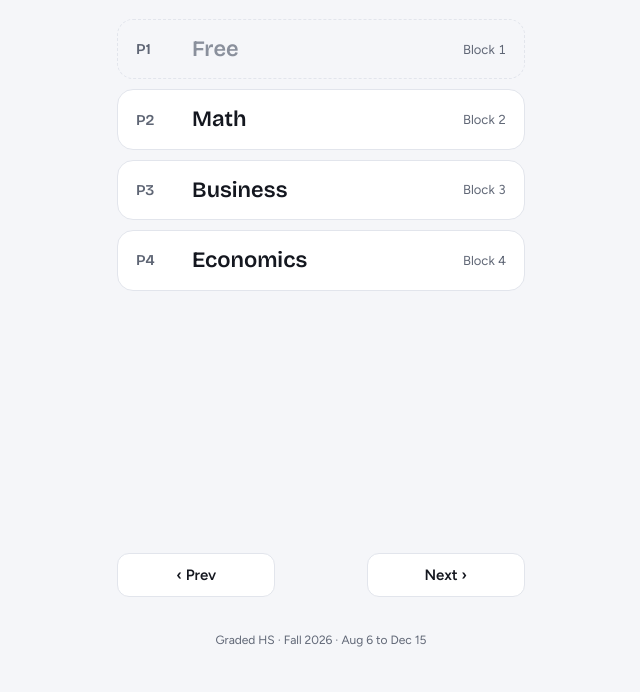
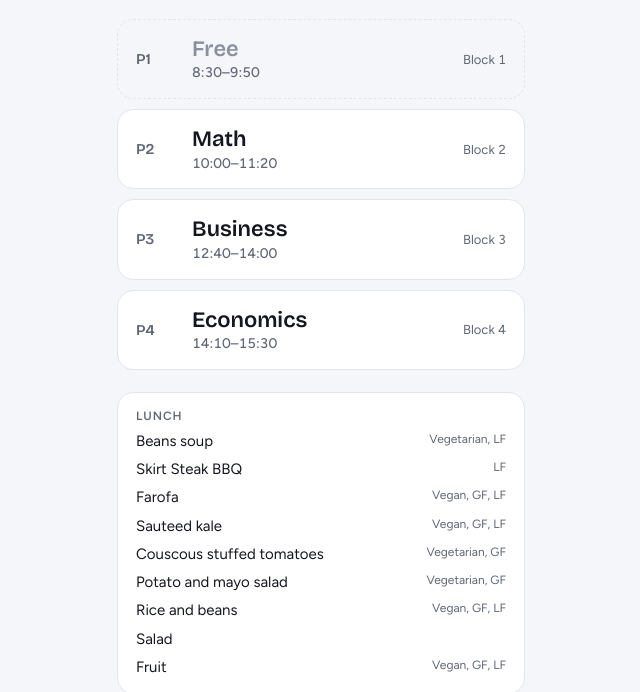
Before and after one commit to theoscala45/blocks, a plain HTML site: page index.html in a window 1280 px wide. Shown: the part 115-807 px from the top of the page, without its empty margins (319-959 px from the left). Drawn offline with nearby package versions, Linux system fonts and the light colour scheme.

Commit message:
Add period times, lunch menu, stop double-tap zoom
Co-Authored-By: Claude Sonnet 5.5 <noreply@anthropic.com>
Claude-Session: https://claude.ai/code/session_011Y4KYL5QWACGwphpm3GBsJ

```diff
--- a/index.html
+++ b/index.html
@@ -30,7 +30,7 @@ body{margin:0}
 :root[data-theme="dark"]{
   --bg:#0f1218; --surface:#181c25; --fg:#eef0f4; --muted:#9aa1ae; --line:#2a303c;
   --red:#e8566a; --blue:#5b93d6; --free:#7d8492; color-scheme:dark}
-html,body{height:100%}
+html,body{height:100%;touch-action:manipulation}
 body{background:var(--bg);color:var(--fg);font-family:var(--body);font-size:16px}
 .app{max-width:440px;margin:0 auto;min-height:100%;display:flex;flex-direction:column;gap:22px;
   padding-block:28px 24px;padding-left:max(16px, env(safe-area-inset-left, 0px));padding-right:max(16px, env(safe-area-inset-right, 0px));box-sizing:border-box}
@@ -49,16 +49,21 @@ li{background:var(--surface);border:1px solid var(--line);border-radius:16px;pad
 .p{font-family:var(--display);font-weight:600;font-size:15px;color:var(--muted)}
 .cls{font-family:var(--display);font-weight:600;font-size:22px;line-height:1.2;min-width:0}
 .blk{font-size:13px;color:var(--muted);font-variant-numeric:tabular-nums}
+.time{display:block;margin-top:3px;font-family:var(--body);font-weight:500;font-size:14px;color:var(--muted);font-variant-numeric:tabular-nums}
 li.free .cls{color:var(--free);font-weight:600}
 li.free{background:transparent;border-style:dashed}
 .msg{background:var(--surface);border:1px solid var(--line);border-radius:16px;padding:20px;line-height:1.5;color:var(--muted)}
 nav{margin-top:auto;display:grid;grid-template-columns:1fr auto 1fr;gap:10px;align-items:center}
 button{font:inherit;font-weight:600;font-size:15px;color:var(--fg);background:var(--surface);border:1px solid var(--line);
   border-radius:12px;padding:12px 14px;cursor:pointer}
+button{touch-action:manipulation;-webkit-user-select:none;user-select:none;-webkit-tap-highlight-color:transparent}
 button:disabled{opacity:.35;cursor:default}
 button:focus-visible{outline:2px solid var(--blue);outline-offset:2px}
 #today{color:var(--blue)}
 #today[hidden]{display:block!important;visibility:hidden}
+#lunch{background:var(--surface);border:1px solid var(--line);border-radius:16px;padding:16px 18px;display:flex;flex-direction:column;gap:8px}
+.mi{display:flex;justify-content:space-between;gap:12px;font-size:15px;line-height:1.35}
+.diet{flex:none;max-width:45%;text-align:right;font-size:12px;color:var(--muted)}
 .foot{font-size:12px;color:var(--muted);text-align:center;line-height:1.5}
 </style>
 </head>
@@ -73,6 +78,7 @@ button:focus-visible{outline:2px solid var(--blue);outline-offset:2px}
     </div>
   </header>
   <ol id="list"></ol>
+  <section id="lunch" hidden></section>
   <nav>
     <button id="prev" aria-label="Previous school day">‹ Prev</button>
     <button id="today">Today</button>
@@ -90,6 +96,16 @@ const LETTERS = "ABCDEFGH";
 const OFF = new Set(["2026-09-07","2026-09-25","2026-10-12","2026-10-13","2026-10-14","2026-10-15","2026-10-16",
   "2026-11-02","2026-11-20","2026-11-26","2026-11-27"]);
 const START = "2026-08-06", END = "2026-12-15";
+// Period times from the Upper School bell schedule 2026-27. Wednesday is shorter.
+const TIMES = ["8:30–9:50","10:00–11:20","12:40–14:00","14:10–15:30"];
+const TIMES_WED = ["8:30–9:45","9:55–11:10","12:20–13:35","13:45–15:00"];
+// Lunch menu by date: [item, dietary labels]. Source: Graded weekly menu. All items are nut-free.
+const MENU = {
+"2026-11-16":[["Beans soup","Vegetarian, LF"],["Skirt Steak BBQ","LF"],["Farofa","Vegan, GF, LF"],["Sauteed kale","Vegan, GF, LF"],["Couscous stuffed tomatoes","Vegetarian, GF"],["Potato and mayo salad","Vegetarian, GF"],["Rice and beans","Vegan, GF, LF"],["Salad",""],["Fruit","Vegan, GF, LF"]],
+"2026-11-17":[["Vegetables soup","Vegetarian, GF"],["Chicken with pizza sauce","GF"],["Beef strips","LF"],["Broccoli","Vegan, GF, LF"],["Rice and beans","Vegan, GF, LF"],["Salad",""],["Fruit","Vegan, GF, LF"],["Apple crumble","Vegan, LF"]],
+"2026-11-18":[["Chicken soup","GF"],["Mac n' cheese","Vegetarian"],["Tomato sauce","Vegan, GF, LF"],["Beef strips","LF"],["Steamed broccoli","Vegan, GF, LF"],["Rice and beans","Vegan, GF, LF"],["Salad",""],["Fruit","Vegan, GF, LF"]],
+"2026-11-19":[["Cheeseburger",""],["Grilled chicken","LF"],["Potato chips","Vegan, GF, LF"],["Quinoa burger","Vegan, GF, LF"],["Rice and beans","Vegan, GF, LF"],["Salad",""],["Fruit","Vegan, GF, LF"]]
+};
 
 const key = d => d.getFullYear()+"-"+String(d.getMonth()+1).padStart(2,"0")+"-"+String(d.getDate()).padStart(2,"0");
 const fromKey = k => { const [y,m,d] = k.split("-").map(Number); return new Date(y, m-1, d, 12); };
@@ -113,6 +129,7 @@ const fmt = (k, o) => fromKey(k).toLocaleDateString("en-US", o);
 
 function render(){
   const list = $("list"); list.innerHTML = "";
+  $("lunch").hidden = true;
   if (idx >= DAYS.length) {
     $("badge").textContent = "–"; $("badge").className = "badge none";
     $("tag").textContent = "Semester over";
@@ -131,9 +148,15 @@ function render(){
     ROTATION[day.letter].forEach((b, i) => {
       const li = document.createElement("li");
       if (b === 1) li.className = "free";
-      li.innerHTML = `<span class="p">P${i+1}</span><span class="cls">${CLASSES[b]}</span><span class="blk">Block ${b}</span>`;
+      const t = (fromKey(day.k).getDay() === 3 ? TIMES_WED : TIMES)[i];
+      li.innerHTML = `<span class="p">P${i+1}</span><span class="cls">${CLASSES[b]}<span class="time">${t}</span></span><span class="blk">Block ${b}</span>`;
       list.appendChild(li);
     });
+    const m = MENU[day.k];
+    if (m) {
+      $("lunch").hidden = false;
+      $("lunch").innerHTML = '<div class="tag">Lunch</div>' + m.map(([n,t]) => `<div class="mi"><span>${n}</span>${t ? `<span class="diet">${t}</span>` : ""}</div>`).join("");
+    }
   }
   $("prev").disabled = idx <= 0;
   $("next").disabled = idx >= DAYS.length - 1;
```
